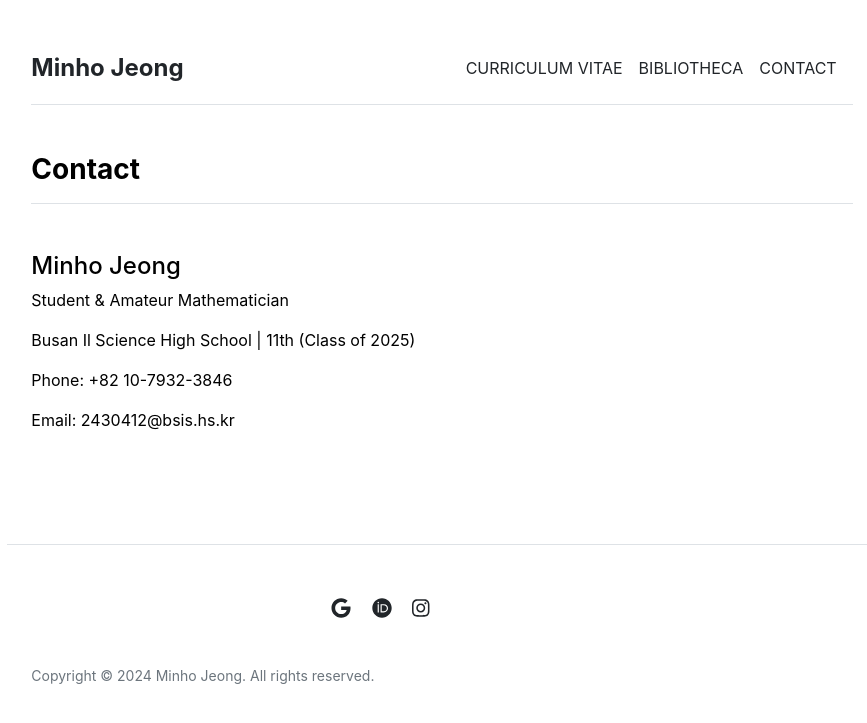
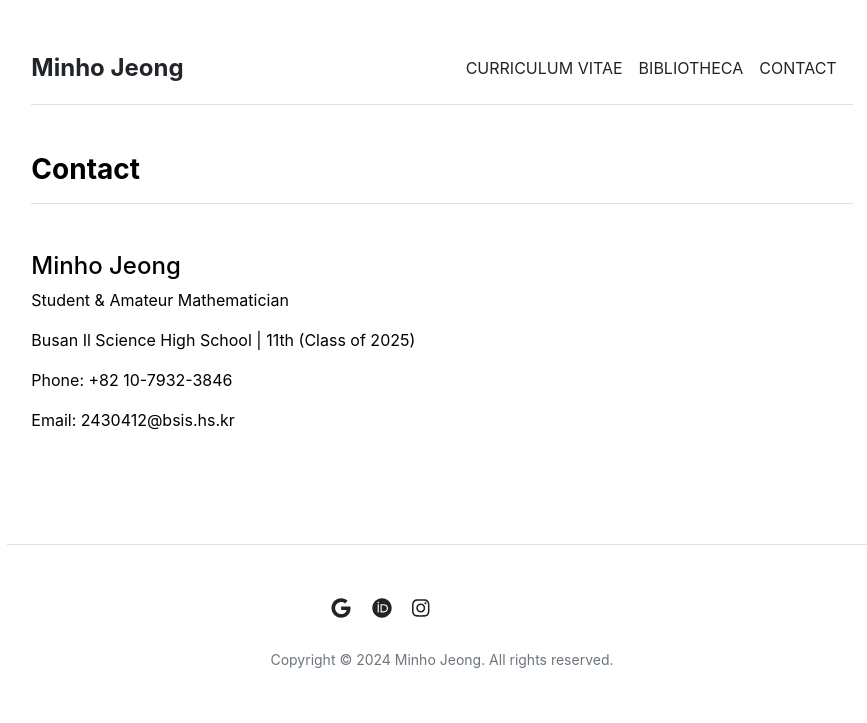
Before and after one commit to mino-jeong/mino-jeong.github.io, a Jekyll site: the page built from contact.md, in a window 1280 px wide. Shown: the top 723 px of the page, without its empty margins (198-1065 px from the left). Built offline with Jekyll 4.4.1, drawn with Linux system fonts in a browser that asks for light colours.

Commit message:
Update footer.html

```diff
--- a/_includes/footer.html
+++ b/_includes/footer.html
@@ -1,10 +1,10 @@
-<footer class="pt-5 my-5 text-muted border-top">
+<footer class="pt-5 my-5 text-muted border-top" style="text-align: center; margin:0 auto;">
   <div class="row">
     <div class="col-sm-6 text-end social-media-icons">
-      <p>{% for item in site.data.settings.social %}
+      {% for item in site.data.settings.social %}
         <a href="{{ item.link }}" class="ms-3 fs-5"><i class="fab fa-{{ item.icon }}"></i></a>
-      {% endfor %}</p>
+      {% endfor %}
     </div>
   </div>
-  <p><small><br>Copyright &copy; 2024 Minho Jeong. All rights reserved.</small></p>
+  <small><br>Copyright &copy; 2024 Minho Jeong. All rights reserved.</small>
 </footer>
```
